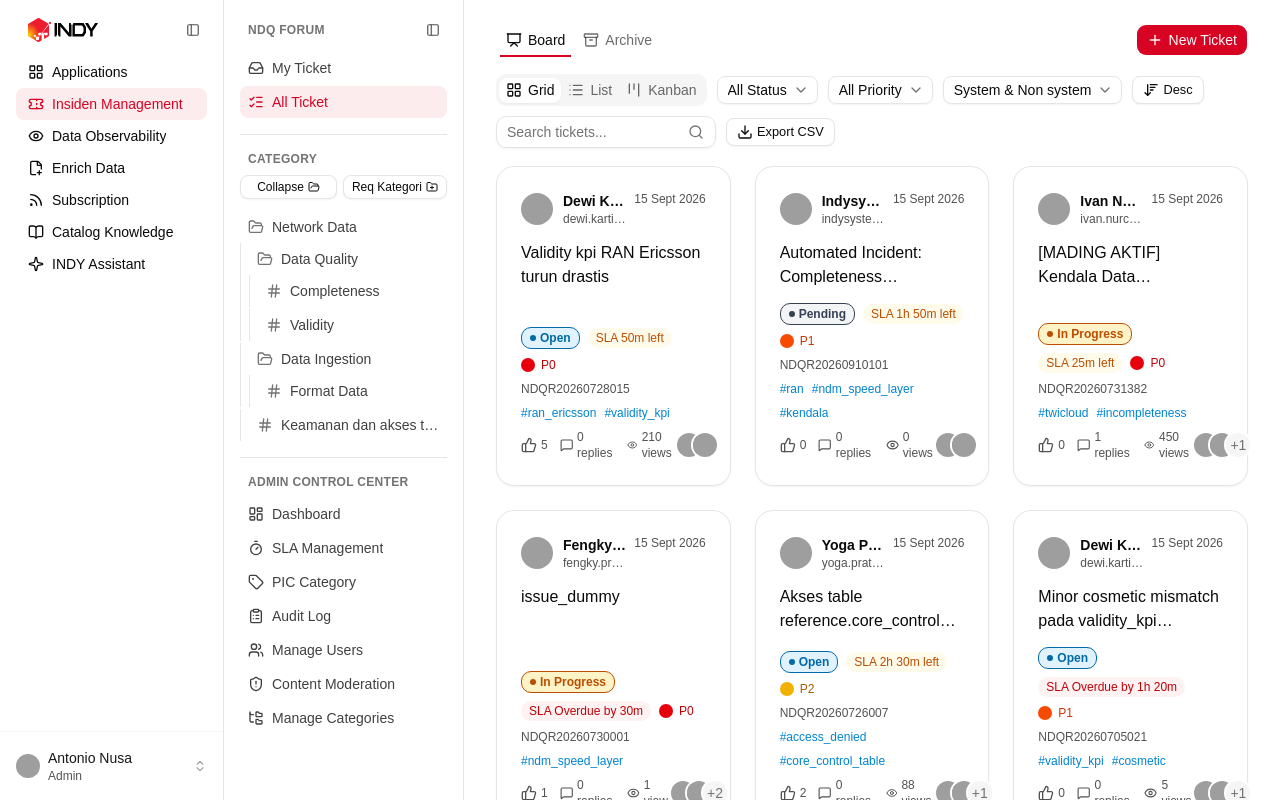
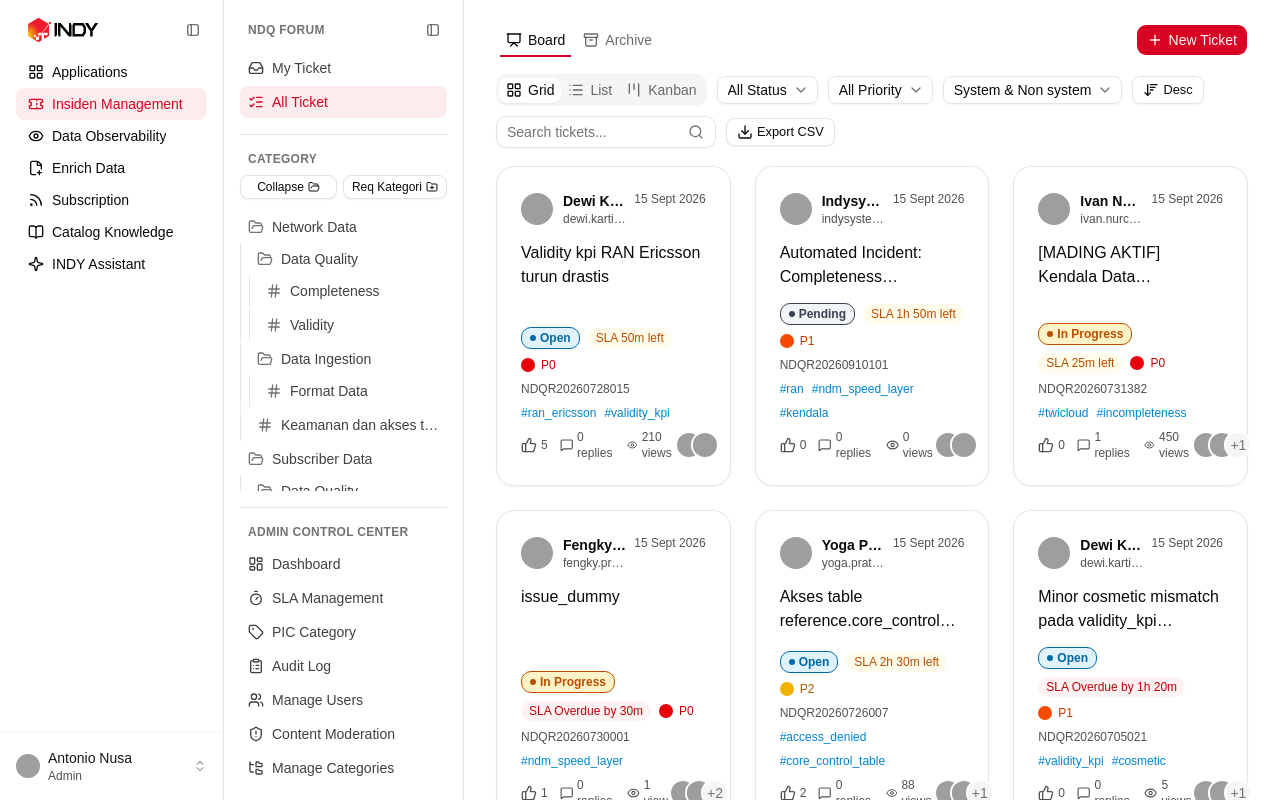
Before and after one commit to yoandaime/indy-react-mockup, a React (Vite) app: page /ticketing in a window 1280 px wide. Built offline with nearby package versions, Linux system fonts and the light colour scheme; grey boxes are pictures that could not be loaded.

Commit message:
feat(ticketing): add new categories and subcategories to ticketing data structure

```diff
--- a/src/components/ticketing/CategoryNav.jsx
+++ b/src/components/ticketing/CategoryNav.jsx
@@ -127,7 +127,7 @@ export default function CategoryNav({
         </Button>
       </div>
 
-      <div className="space-y-0.5">
+      <div className="h-[280px] space-y-0.5 overflow-y-auto">
         {tree.map((node) => (
           <CategoryNode
             key={node.name}
--- a/src/data/ticketingData.js
+++ b/src/data/ticketingData.js
@@ -314,6 +314,41 @@ export const DEFAULT_CATEGORY_TREE = [
       },
       { name: "Keamanan dan akses table" },
     ],
+  },
+  {
+    name: "Subscriber Data",
+    children: [
+      {
+        name: "Data Quality",
+        children: [{ name: "Completeness" }, { name: "Consistency" }],
+      },
+      {
+        name: "Data Enrichment",
+        children: [{ name: "Profile Matching" }],
+      },
+      { name: "Retention Policy" },
+    ],
+  },
+  {
+    name: "Billing Data",
+    children: [
+      {
+        name: "Data Quality",
+        children: [{ name: "Accuracy" }, { name: "Timeliness" }],
+      },
+      { name: "Reconciliation" },
+    ],
+  },
+  {
+    name: "Network Performance",
+    children: [
+      { name: "KPI Threshold" },
+      { name: "Anomaly Detection" },
+    ],
+  },
+  {
+    name: "Master Data Management",
+    children: [{ name: "Data Governance" }, { name: "Reference Table" }],
   },
 ]
 
```
